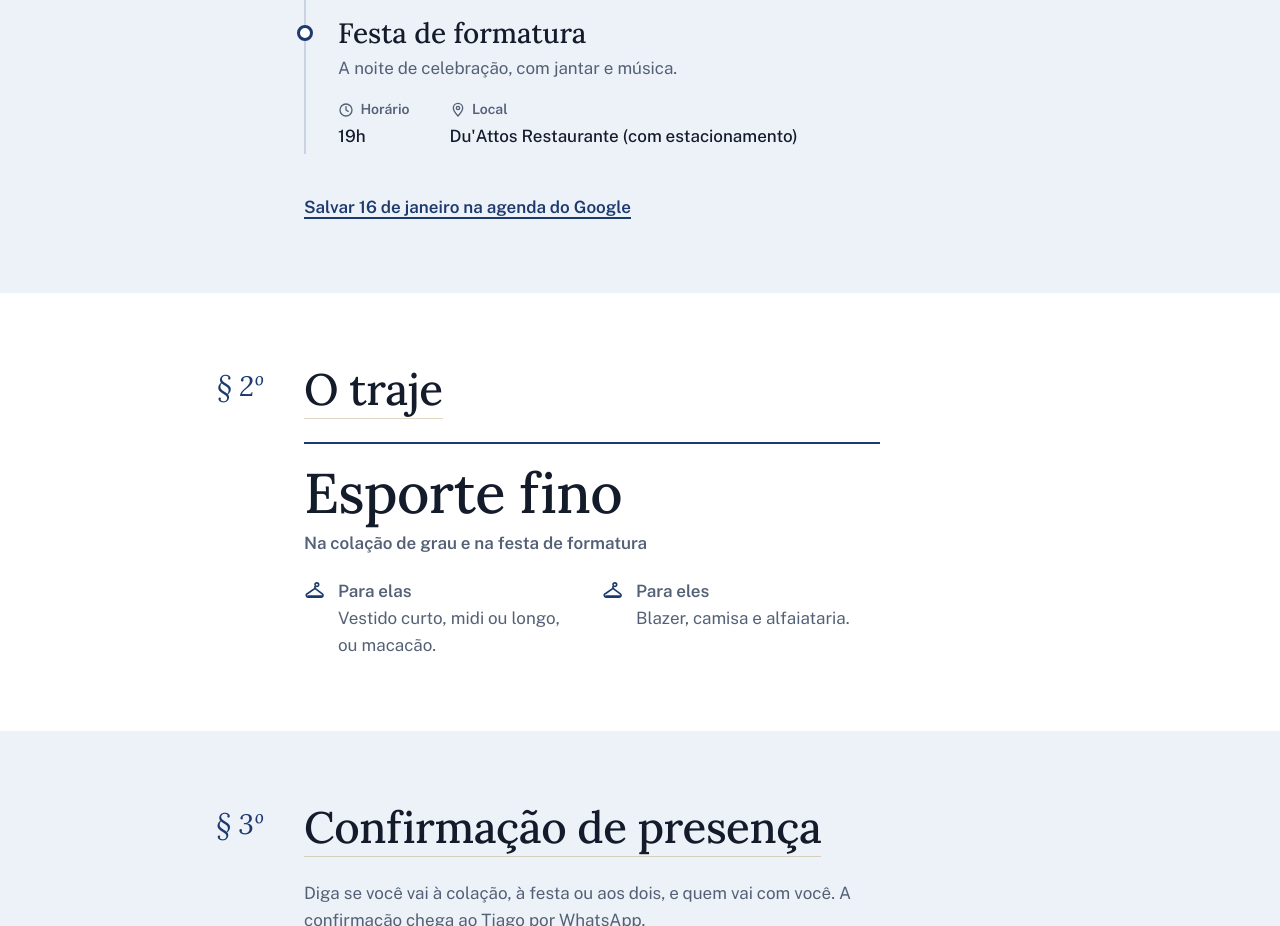
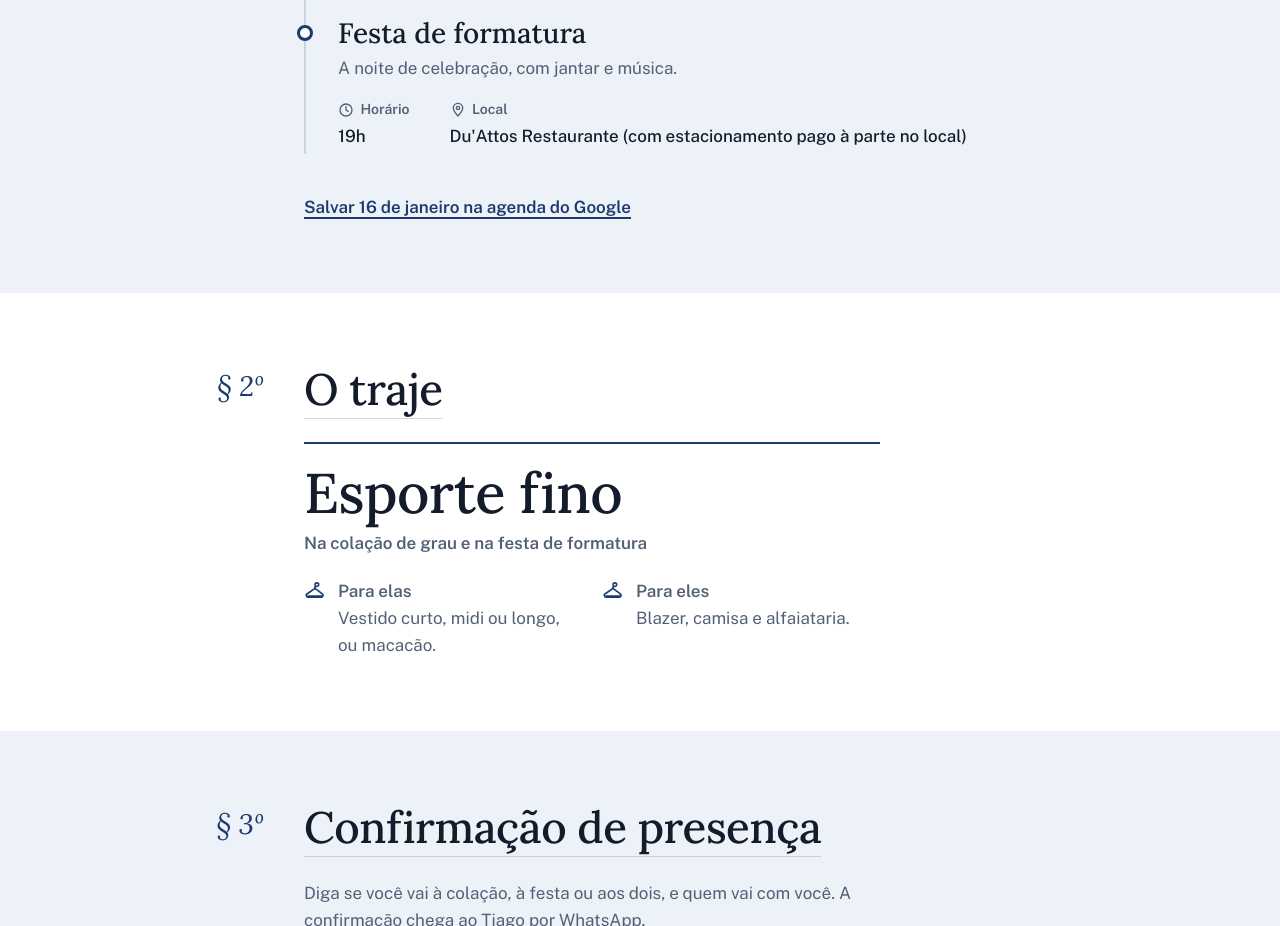
Before and after one commit to marinasbon/formatura-tiago-brinckmann, a plain HTML site: page index.html in a window 1280 px wide. Shown: the part 1480-2406 px from the top of the page. Drawn offline with nearby package versions, Linux system fonts and the light colour scheme.

Commit message:
Detalha que o estacionamento da festa é pago à parte no local
Co-Authored-By: Claude Sonnet 5 <noreply@anthropic.com>

```diff
--- a/index.html
+++ b/index.html
@@ -466,7 +466,7 @@ const CONFIG = {
   prazo: "",           // ex.: "20 de dezembro"
   eventos: {
     colacao: { horario: "16h", local: "PUCRS Centro de Eventos", endereco: "" },
-    festa:   { horario: "19h", local: "Du'Attos Restaurante (com estacionamento)", endereco: "" }
+    festa:   { horario: "19h", local: "Du'Attos Restaurante (com estacionamento pago à parte no local)", endereco: "" }
   }
 };
 
```
